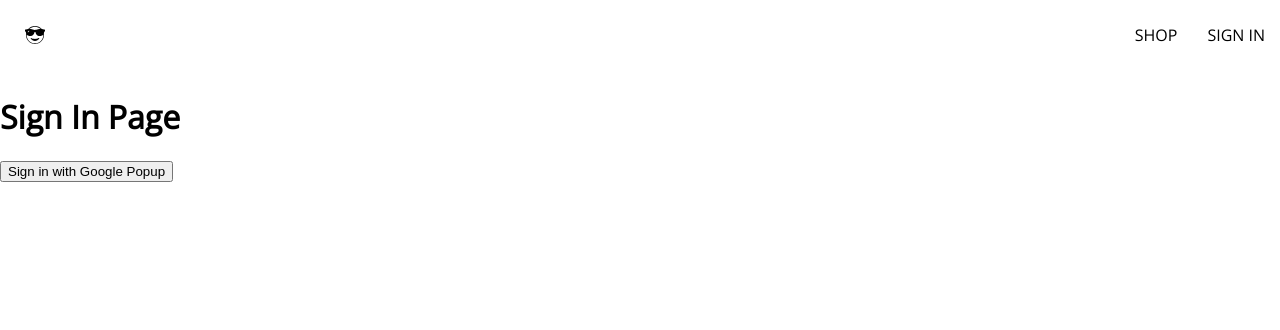
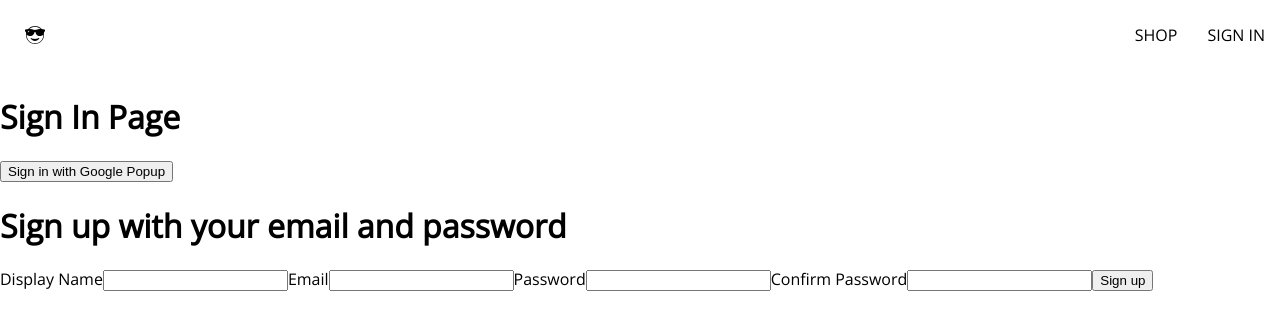
Before and after one commit to mwongkee/mw-clothing, a React (Create React App) app in the folder mw-clothing/: page /sign-in in a window 1280 px wide. Shown: the top 330 px of the page. Built offline with nearby package versions, Linux system fonts and the light colour scheme.

Commit message:
sign up form layout

```diff
--- /dev/null
+++ b/mw-clothing/src/components/sign-up-form/sign-up-form.component.jsx
@@ -0,0 +1,20 @@
+const SignUpForm = () => {
+  return (
+    <div>
+      <h1>Sign up with your email and password</h1>
+      <form onSubmit={() => {}}>
+        <label>Display Name</label>
+        <input type="text" required />
+        <label>Email</label>
+        <input type="email" required />
+        <label>Password</label>
+        <input type="password" required />
+        <label>Confirm Password</label>
+        <input type="password" required />
+        <button type="submit">Sign up</button>
+      </form>
+    </div>
+  )
+}
+
+export default SignUpForm;
--- a/mw-clothing/src/routes/sign-in/sign-in.component.jsx
+++ b/mw-clothing/src/routes/sign-in/sign-in.component.jsx
@@ -1,5 +1,6 @@
 import { useEffect } from 'react';
 import { getRedirectResult } from 'firebase/auth';
+import SignUpForm from '../../components/sign-up-form/sign-up-form.component';
 
 import {
   auth,
@@ -18,6 +19,7 @@
     <div>
       <h1>Sign In Page</h1>
       <button onClick={logGoogleUser}>Sign in with Google Popup</button>
+      <SignUpForm />
     </div>
   )
 }
```
